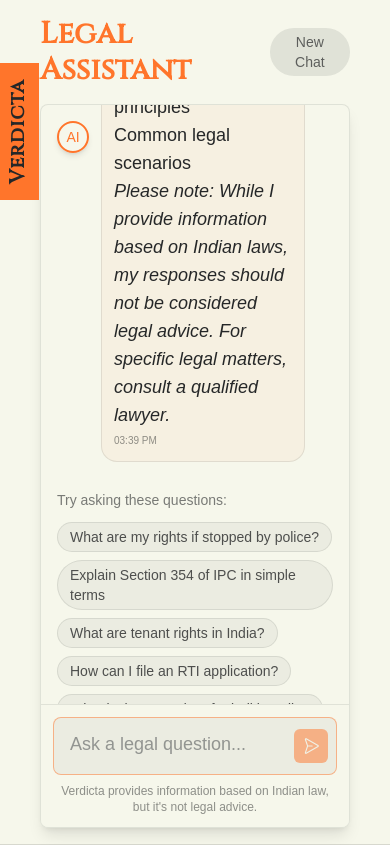
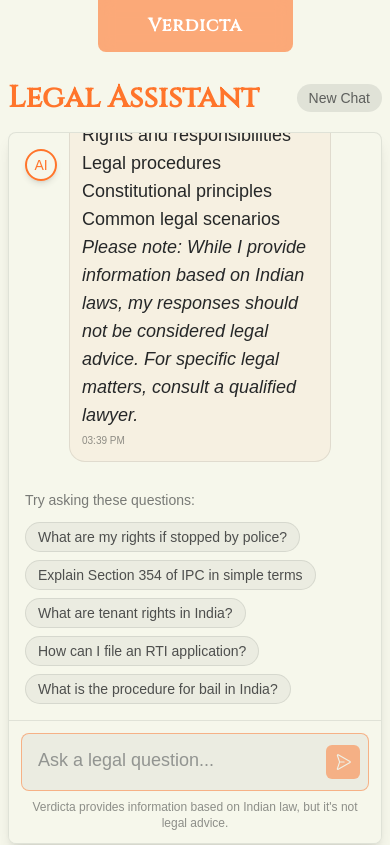
Before and after one commit to thesujalpatel/Verdicta, a Next.js app: page /chat in a window 390 px wide. Shown: the top 845 px of the page. Built offline with nearby package versions, Linux system fonts and the light colour scheme; a web font is replaced by a local one.

Commit message:
fix: Update layout and navigation styles for improved responsiveness and accessibility

```diff
--- a/app/chat/page.tsx
+++ b/app/chat/page.tsx
@@ -173,7 +173,7 @@
   };
   return (
     <motion.div
-      className="flex flex-col py-4 h-screen"
+      className="flex flex-col py-4 sm:h-screen h-[calc(100vh-3rem)]"
       variants={fadeInUp}
       initial="initial"
       animate="animate"
@@ -236,7 +236,9 @@
                   animate={{ scale: 1, opacity: 1 }}
                 >
                   <div
-                    className={"h-8 w-8 text-primary border-2 border-primary text-sm font-medium inline-flex items-center justify-center rounded-full shadow-md"}
+                    className={
+                      "h-8 w-8 text-primary border-2 border-primary text-sm font-medium inline-flex items-center justify-center rounded-full shadow-md"
+                    }
                   >
                     {msg.role === "user" ? "U" : "AI"}
                   </div>
--- a/app/components/navigation.tsx
+++ b/app/components/navigation.tsx
@@ -6,21 +6,55 @@
 export default function Navigation() {
   const pathname = usePathname();
   if (pathname === "/") return null; // hide navigation on landing page
+
   return (
-    <div className="fixed top-50 left-0 flex items-start z-10">
+    <>
+      {/* Desktop Navigation - Rotated */}
+      <div className="hidden md:flex fixed top-1/2 left-0 items-start z-10">
         <motion.div
-        className="origin-top-left -rotate-90 text-2xl"
+          className="origin-top-left -rotate-90 text-2xl "
           initial={{ y: -50 }}
           animate={{ y: 0 }}
-        transition={{ type: "spring", stiffness: 100, damping: 20, delay: 0.5 }}
+          transition={{
+            type: "spring",
+            stiffness: 100,
+            damping: 20,
+            delay: 0.5,
+          }}
         >
           <Link
             href="/"
-          className="text-xl bg-primary text-pri font-bold p-2 px-4 pt-[20px] font-[family-name:var(--font-cinzel)] tracking-wider"
+            className="text-xl rounded-b-lg backdrop-blur-sm bg-primary/60 text-white font-bold p-2 px-4 pt-[20px] font-[family-name:var(--font-cinzel)] tracking-wider"
           >
             Verdicta
           </Link>
         </motion.div>
       </div>
+
+      {/* Mobile/Tablet Navigation - Top bar */}
+      <div className="md:hidden fixed top-0 left-0 right-0 z-10">
+        <motion.div
+          className="flex justify-center py-3 text-white w-[50%] mx-auto rounded-b-lg backdrop-blur-sm bg-primary/60 "
+          initial={{ y: -50, opacity: 0 }}
+          animate={{ y: 0, opacity: 1 }}
+          transition={{
+            type: "spring",
+            stiffness: 100,
+            damping: 20,
+            delay: 0.3,
+          }}
+        >
+          <Link
+            href="/"
+            className="text-lg font-bold px-4 font-[family-name:var(--font-cinzel)] tracking-wider"
+          >
+            Verdicta
+          </Link>
+        </motion.div>
+      </div>
+
+      {/* Mobile content spacer */}
+      <div className="md:hidden h-16" />
+    </>
   );
 }
--- a/app/layout.tsx
+++ b/app/layout.tsx
@@ -38,7 +38,9 @@
         className={`antialiased selection:text-background selection:bg-primary ${gowun.className} ${cinzel.variable} text-lg`}
       >
         <Navigation />
-        <div className="min-h-screen max-w-7xl px-10 mx-auto">{children}</div>
+        <div className="min-h-screen sm:max-w-7xl max-w-full sm:px-10 px-2 mx-auto">
+          {children}
+        </div>
         <Footer />
         <script
           dangerouslySetInnerHTML={{
--- a/app/page.tsx
+++ b/app/page.tsx
@@ -18,11 +18,11 @@
     <>
       <div className="overflow-hidden relative flex flex-col">
         {/* Hero Section */}
-        <div className="flex-grow flex flex-col h-screen">
+        <div className="flex-grow flex flex-col min-h-screen">
           <motion.img
             src={legal.src}
             alt="Sarnath"
-            className="absolute inset-0 mx-auto h-full pointer-events-none select-none z-[-1] object-contain "
+            className="absolute inset-0 mx-auto h-screen pointer-events-none select-none z-[-1] object-contain translate-y-20"
             initial={{ opacity: 0, scale: 1.1, y: 60 }}
             animate={{ opacity: 0.65, scale: 1, y: 0 }}
             transition={{ duration: 1.2, ease: "easeOut" }}
@@ -92,7 +92,13 @@
                 Disclaimer
               </p>
               <p className="text-base">
-                The information provided by this AI legal assistant is for general informational purposes only and does not constitute legal advice. While efforts are made to ensure accuracy, the system may occasionally produce incomplete or outdated responses. Users are strongly advised to consult a qualified legal professional for advice specific to their individual circumstances.
+                The information provided by this AI legal assistant is for
+                general informational purposes only and does not constitute
+                legal advice. While efforts are made to ensure accuracy, the
+                system may occasionally produce incomplete or outdated
+                responses. Users are strongly advised to consult a qualified
+                legal professional for advice specific to their individual
+                circumstances.
               </p>
             </motion.div>
           </motion.div>
@@ -101,9 +107,9 @@
         {/* Services Section */}
         <div
           ref={featuresRef}
-          className="bg-foreground/10 backdrop-blur-2xl py-16 px-4 md:px-10 rounded-t-3xl shadow-inner"
+          className="bg-foreground/10 backdrop-blur-2xl sm:py-16 py-5 px-4 md:px-10 rounded-t-3xl shadow-inner"
         >
-          <h2 className="text-3xl md:text-4xl font-[family-name:var(--font-cinzel)] text-center mb-12 text-primary">
+          <h2 className="text-3xl md:text-4xl font-[family-name:var(--font-cinzel)] text-center sm:mb-12 mb-5 text-primary">
             Our Services
           </h2>
 
```
Lines whose indentation alone changed are shown as unchanged.
